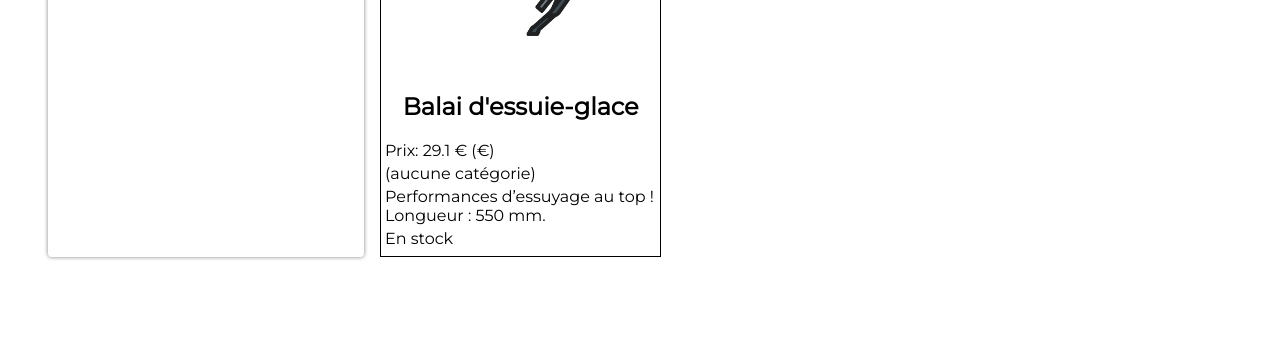
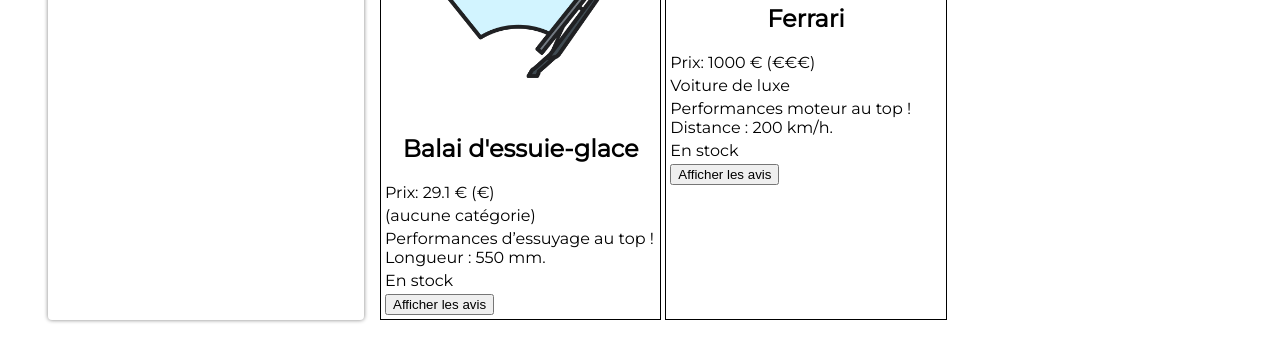
Before and after one commit to Abdoulaye-T/Frontend_JS, a website: page index.html in a window 1280 px wide. Shown: the part 1068-1412 px from the top of the page. Before the commit the page ends 1349 px from the top, so only its background shows below. Drawn offline with Linux system fonts and the light colour scheme.

Commit message:
new options

```diff
--- a/index.html
+++ b/index.html
@@ -29,11 +29,12 @@
 
 			<!-- Fiches produits -->
 			<section class="fiches">
+				<!-- Code ajouté -->
 				<div class="abordables">
-					<p>Pièces abordables</p>
+
 				</div>
 				<div class="disponibles">
-					<p>Pièces disponibles</p>
+
 				</div>
 			</section>
 		</main>
--- a/pieces-autos.json
+++ b/pieces-autos.json
@@ -41,5 +41,14 @@
         "image": "images/balai-essuie-glace.png",
         "description": "Performances d’essuyage au top ! Longueur : 550 mm.",
         "disponibilite": true
+    },
+    {
+        "id": 6,
+        "nom": "Ferrari",
+        "prix": 1000,
+        "categorie": "Voiture de luxe",
+        "image": "images/logo-les-bonnes-pieces.png",
+        "description": "Performances moteur au top ! Distance : 200 km/h.",
+        "disponibilite": true
     }
 ]
--- a/pieces.js
+++ b/pieces.js
@@ -1,3 +1,5 @@
+// import { ajoutListenersAvis } from "./avis";
+
 // Récupération des pièces depuis le fichier JSON
 const reponse = await fetch('pieces-autos.json');
 const pieces = await reponse.json();
@@ -24,6 +26,10 @@
         const stockElement = document.createElement("p");
         stockElement.innerText = article.disponibilite ? "En stock" : "Rupture de stock";
 
+        const avisBouton = document.createElement("button");
+        avisBouton.dataset.id = article.id;
+        avisBouton.textContent = "Afficher les avis";
+
         // On rattache la balise article a la section Fiches
         sectionFiches.appendChild(pieceElement);
         // On rattache l’image à pieceElement (la balise article)
@@ -35,23 +41,29 @@
         pieceElement.appendChild(descriptionElement);
         pieceElement.appendChild(stockElement);
 
-     }
+        pieceElement.appendChild(avisBouton);
+
+    }
+
+    // Ajout de la fonction ajoutListenersAvis
+    ajoutListenersAvis();
 }
-
+// Appel de la fonction
 genererPieces(pieces);
 
- //gestion des bouttons
+ //gestion de bouttons pour le tri par ordre croissant
  const boutonTrier = document.querySelector(".btn-trier");
 
  boutonTrier.addEventListener("click", function () {
      const piecesOrdonnees = Array.from(pieces);
      piecesOrdonnees.sort(function (a, b) {
-         return a.prix - b.prix;
+        return a.prix - b.prix;
       });
       document.querySelector(".fiches").innerHTML = "";
      genererPieces(piecesOrdonnees);
  });
 
+ // Filtrage des produits en fonction de leur prix
  const boutonFiltrer = document.querySelector(".btn-filtrer");
 
  boutonFiltrer.addEventListener("click", function () {
@@ -62,7 +74,7 @@
      genererPieces(piecesFiltrees);
  });
 
- //Correction Exercice
+ // Tri par ordre decroissant
 const boutonDecroissant = document.querySelector(".btn-decroissant");
 
 boutonDecroissant.addEventListener("click", function () {
@@ -74,6 +86,7 @@
     genererPieces(piecesOrdonnees);
 });
 
+// Filtrer que les produits en fonction de celle qui ont une description
 const boutonNoDescription = document.querySelector(".btn-nodesc");
 
 boutonNoDescription.addEventListener("click", function () {
@@ -107,7 +120,7 @@
 // Ajout de l'en-tête puis de la liste au bloc résultats filtres
 document.querySelector('.abordables').appendChild(pElement).appendChild(abordablesElements);
 
-//Code Exercice
+//Ici on recupère le nom et le prix de tous les produits grace à la méthode map()
 const nomsDisponibles = pieces.map(piece => piece.nom)
 const prixDisponibles = pieces.map(piece => piece.prix)
 
```
Also changed, not shown: avis.js (+16 -0 lines).
